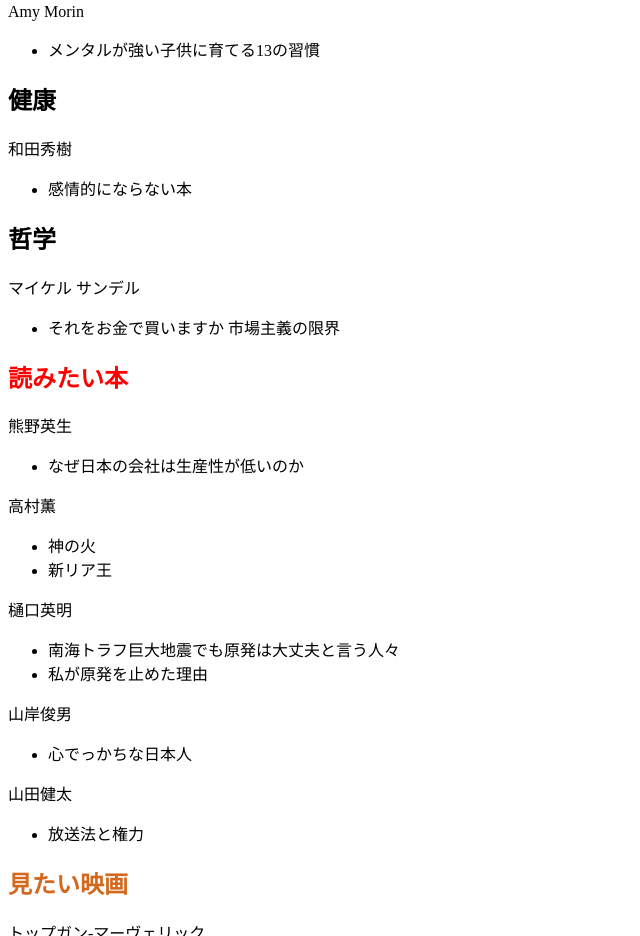
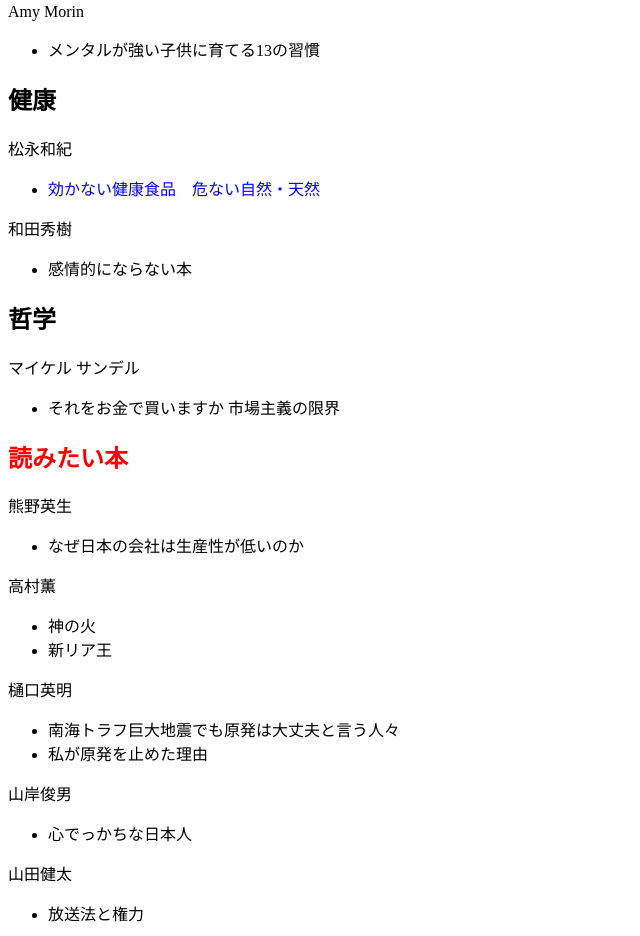
Before and after one commit to nk-20240628/mysite, a plain HTML site: page index.html in a window 1280 px wide. Shown: the part 2000-2936 px from the top of the page, without its empty margins (0-640 px from the left). Drawn offline with Linux system fonts and the light colour scheme.

Commit message:
Add files via upload

```diff
--- a/index.html
+++ b/index.html
@@ -106,6 +106,10 @@
     </ul>
 
     <h2>健康</h2>
+    <p>松永和紀</p>
+    <ul>
+      <li><span style="color:blue;">効かない健康食品　危ない自然・天然</span></li>
+    </ul>
     <p>和田秀樹</p>
     <ul>
       <li>感情的にならない本</li>
```
